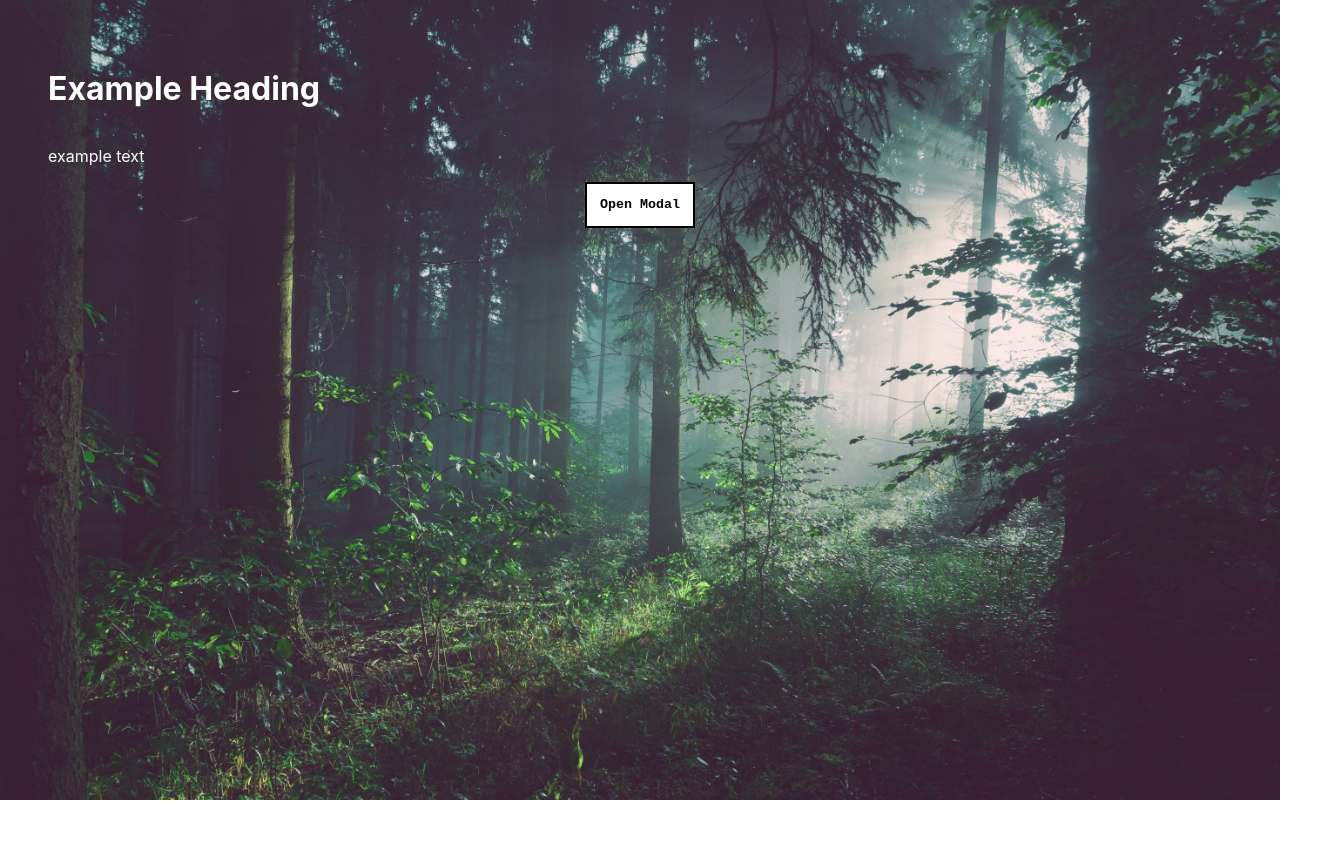
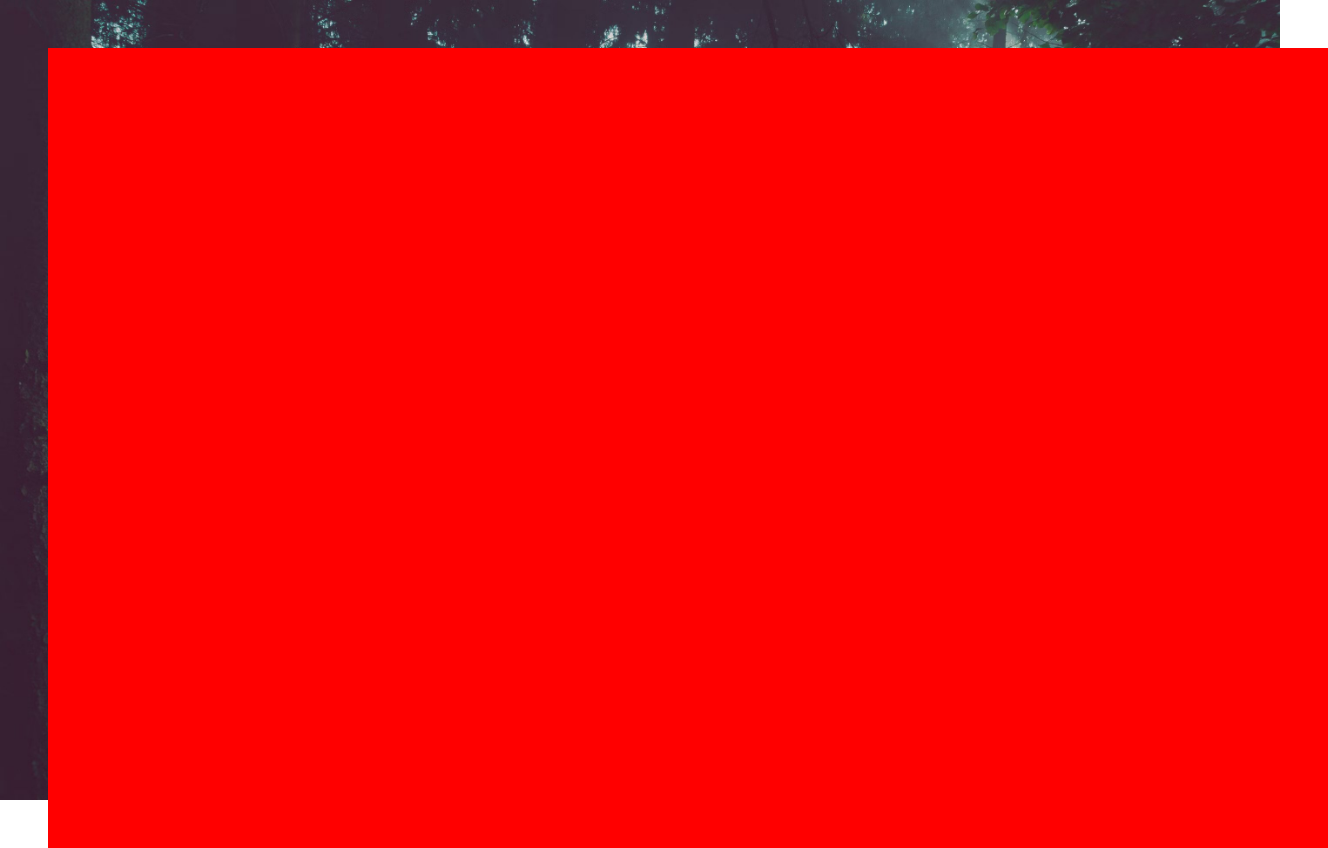
Before and after one commit to a-sweeney-ryte/modal, a Next.js app: page / in a window 1280 px wide. Shown: the whole page, 1328 px wide, since content can reach past the window. Before the commit the page ends 800 px from the top, so only its background shows below. Built offline with nearby package versions, Linux system fonts and the light colour scheme.

Commit message:
add Modal overlay

```diff
--- a/pages/index.js
+++ b/pages/index.js
@@ -11,9 +11,9 @@ export default function Home() {
         <button className={styles.btn}>Open Modal</button>
       </div>
 
-      {/* <Modal>
+      <Modal>
 
-      </Modal>  */}
+      </Modal>
     </div>
   )
 }
```
